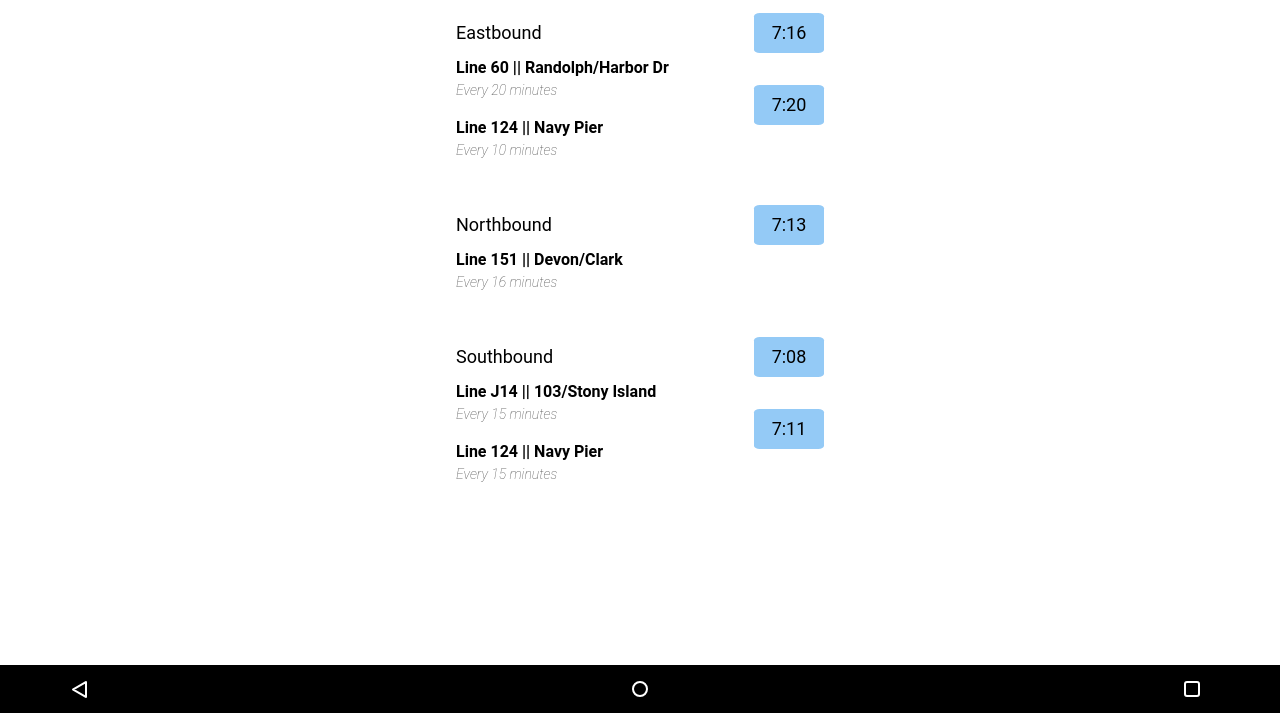
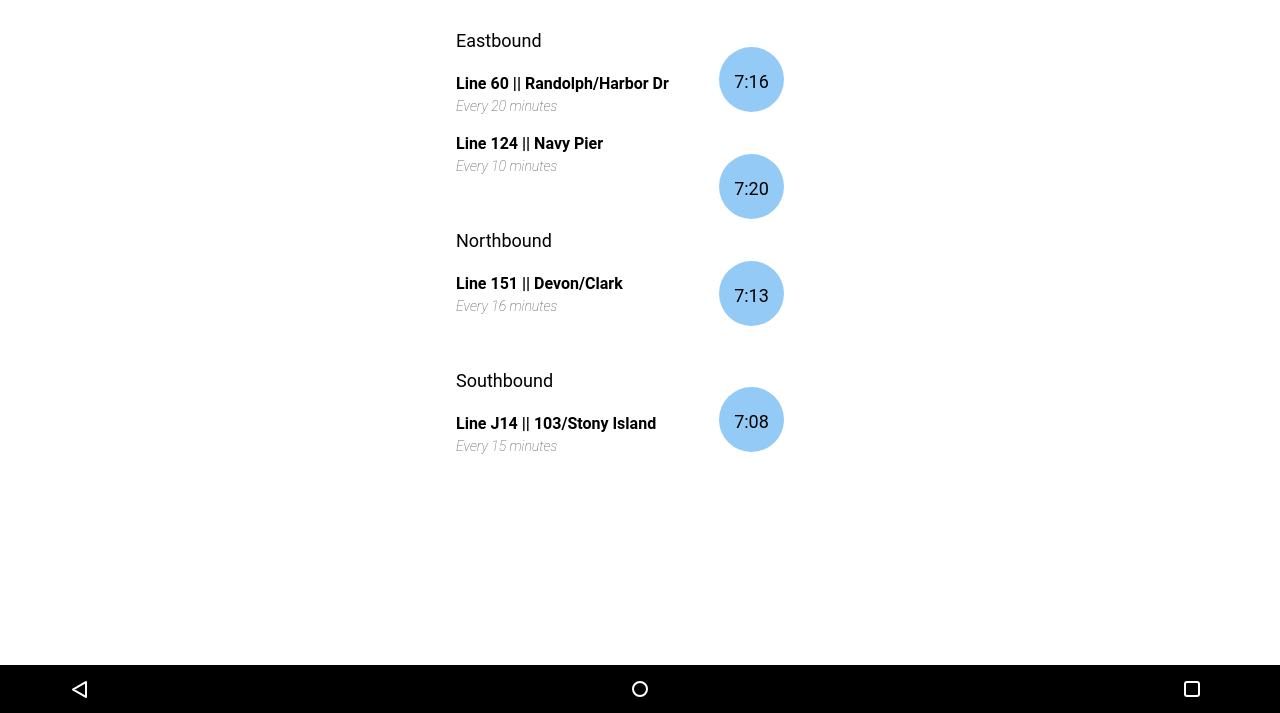
Before and after one commit to orlee-gillis/frontend_challenge, a plain HTML site: page index.html in a window 1280 px wide. Shown: the part 87-800 px from the top of the page. Drawn offline with Linux system fonts and the light colour scheme.

Commit message:
changed back to circles

```diff
--- a/css/style.css
+++ b/css/style.css
@@ -33,6 +33,11 @@ padding-left: 16px;
 float: left;
 }
 
+ul {
+  margin-top: 8px;
+  margin-bottom: 8px;
+  max-width: 90%;
+}
 h1 {
 color: #FFFFFF;
 font-size: 24px;
@@ -52,7 +57,7 @@ font-size: 18px;
 font-family: "Roboto", sans-serif;
 font-weight: medium;
 font: black;
-margin: 16px;;
+margin: 16px;
 list-style-type: none;
 float: left;
 display: inline-block;
@@ -64,6 +69,7 @@ h2 {
   font-size: 18px;
   font-weight: medium;
   line-height: 40px;
+  margin-bottom: 8px;
 }
 
 h3 {
@@ -82,21 +88,20 @@ h4 {
   padding-bottom: 16px;
 }
 
-
 p {
-  width:70px;
-  height:40px;
-  line-height: 20px;
-  border-radius: 8%;
+  width:65px;
+  height:65px;
+  line-height: 70px;
+  border-radius: 60%;
   background-color: rgb(0, 129, 233, 0.42);
   text-align: center;
-  color: black;
   float: right;
-  margin: 16px;
-  padding-top: 10px;
+  margin-right: 16px;
+  margin-top: 42px;
   font-family: "Roboto", sans-serif;
   font-size: 18px;
   color: rgba(0, 0, 0, 90);
+
 }
 
 
--- a/index.html
+++ b/index.html
@@ -52,13 +52,10 @@
             <h2>Southbound</h2>
             <h3>Line J14 || 103/Stony Island</h3>
             <h4>Every 15 minutes</h4>
-            <h3>Line 124 || Navy Pier</h3>
-            <h4>Every 15 minutes</h4>
             </li>
 
             <li class="circle">
               <p>7:08</p>
-              <p>7:11</p>
             </li>
         </ul>
 </li>
```
